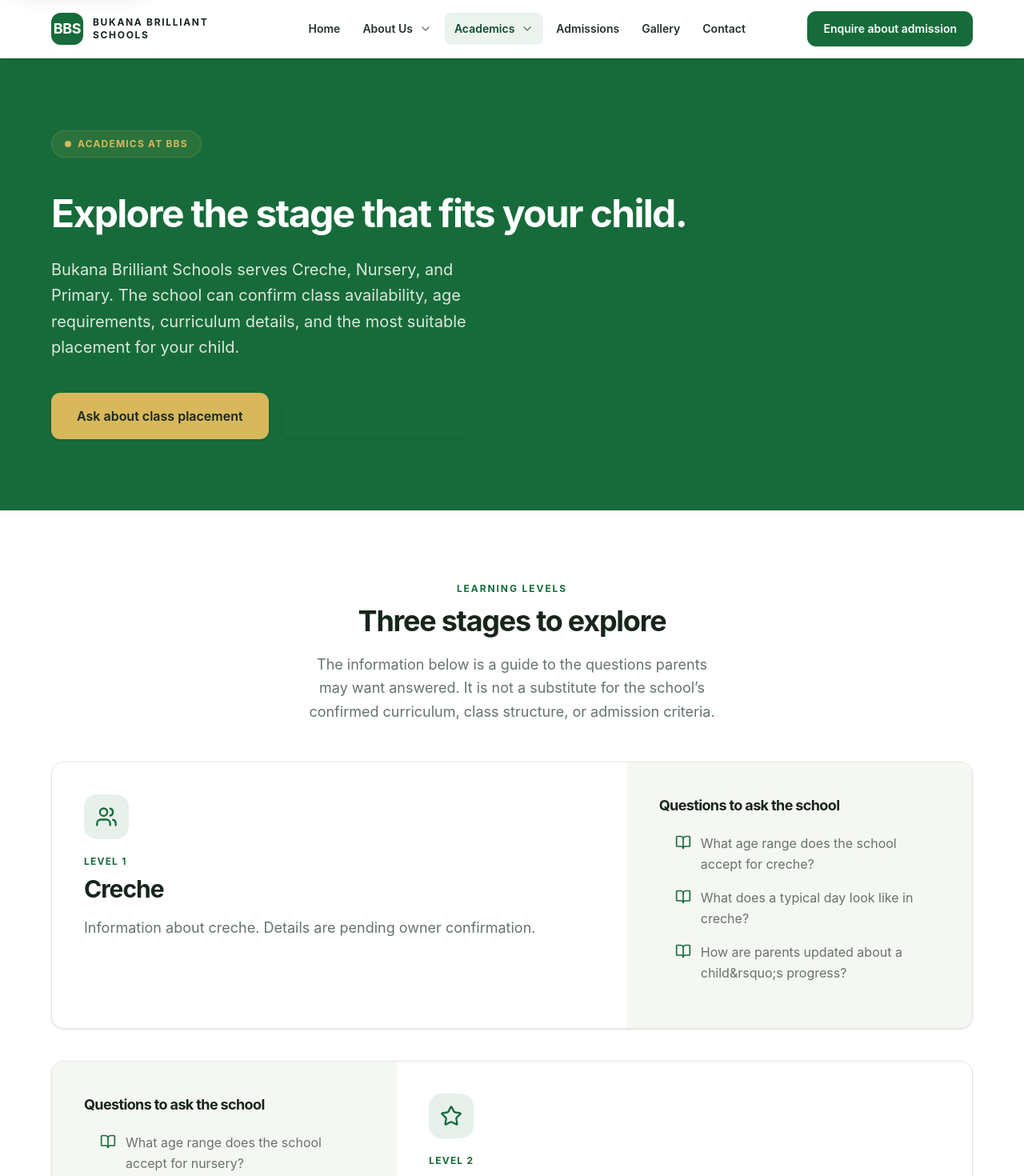
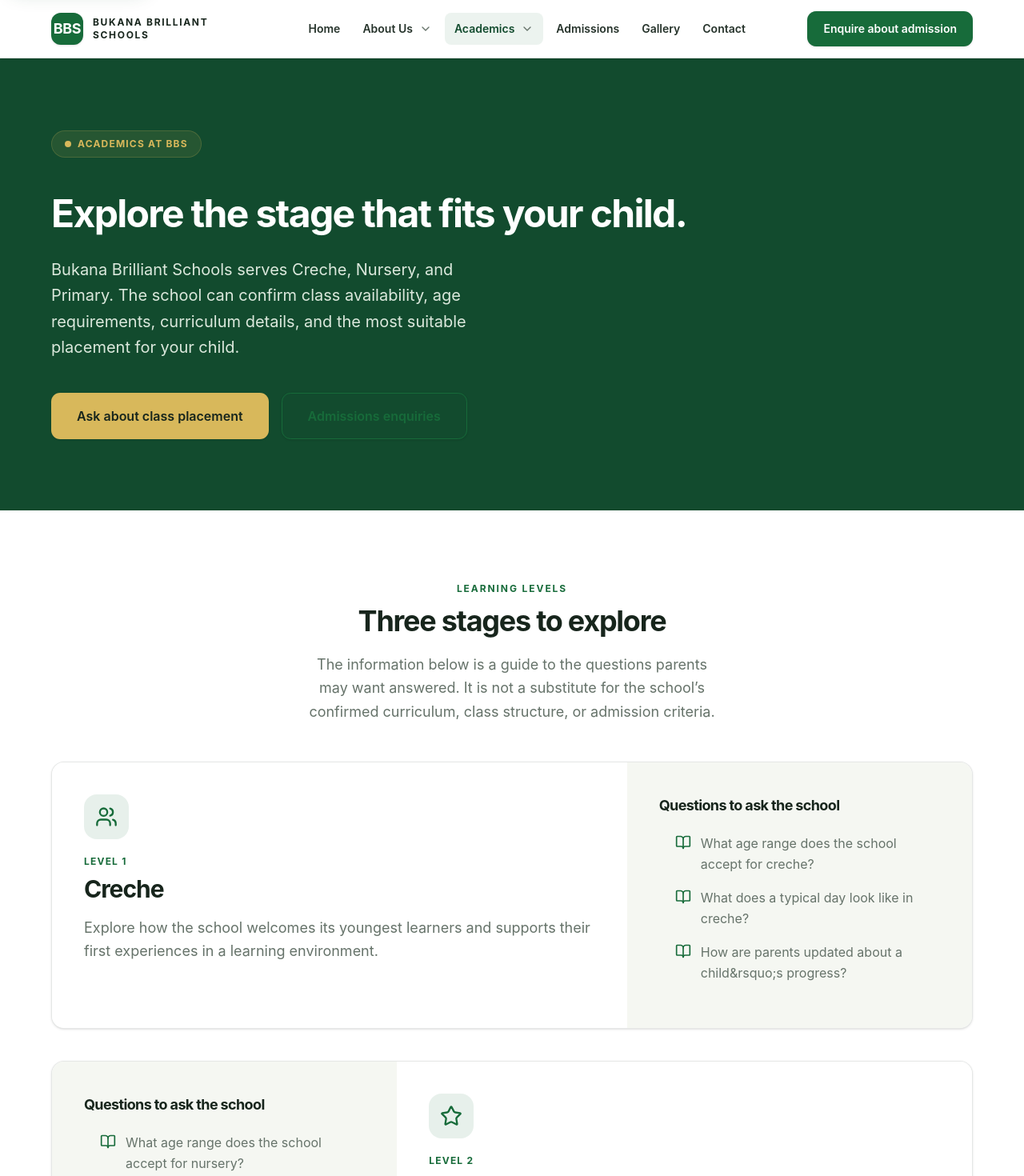
Before and after one commit to blinkzdlfx-cell/bukana-brilliant-schools, a React (Vite) app: page /academics in a window 1280 px wide. Shown: the top 1470 px of the page at 80% size. Built offline with nearby package versions, Linux system fonts and the light colour scheme.

Commit message:
Remove pending-content filler from academics and align the page hero with the new visual system

```diff
--- a/src/pages/AcademicsPage.jsx
+++ b/src/pages/AcademicsPage.jsx
@@ -3,7 +3,6 @@ import { BookOpen, Users, Star, GraduationCap, MessageCircle } from 'lucide-reac
 import { SectionHeading } from '@/components/ui/section-heading.jsx';
 import { Card, CardBody } from '@/components/ui/card.jsx';
 import { Button } from '@/components/ui/button.jsx';
-import { TemporaryImage } from '@/components/ui/temporary-image.jsx';
 import { educationLevels } from '@/data/academics.js';
 import { admissionsCta, contactCta } from '@/data/school.js';
 
@@ -22,7 +21,7 @@ export function AcademicsPage() {
 
 function HeroSection() {
   return (
-    <section className="relative bg-brand overflow-hidden">
+    <section className="relative bg-brand-deep overflow-hidden">
       <div className="relative container-wide section-pad pt-24 md:pt-36 pb-24 md:pb-36">
         <div>
           <span className="mb-4 inline-flex items-center gap-2 rounded-full border border-accent/20 bg-accent/10 px-4 py-2 text-xs font-bold uppercase tracking-widest text-accent">
@@ -83,8 +82,11 @@ function LevelsSection() {
                     </p>
                     <h2 className="mb-4 text-3xl font-bold text-ink-deep">{level.name}</h2>
                     <p className="text-lg leading-relaxed text-ink-muted">
-                      {level.summary ||
-                        `Information about ${level.name.toLowerCase()}. Details are pending owner confirmation.`}
+                      {level.summary || ({
+                        creche: 'Explore how the school welcomes its youngest learners and supports their first experiences in a learning environment.',
+                        nursery: 'Ask how early learning, communication, play and growing independence are supported at this stage.',
+                        primary: 'Learn about primary class placement, the curriculum and how children’s progress is supported.',
+                      }[level.id] || 'Contact the school for details about this learning level.')}
                     </p>
                   </div>
                   <div className={index % 2 === 0 ? 'bg-surface-warm p-7 md:p-10' : 'order-1 bg-surface-warm p-7 md:p-10'}>
```
